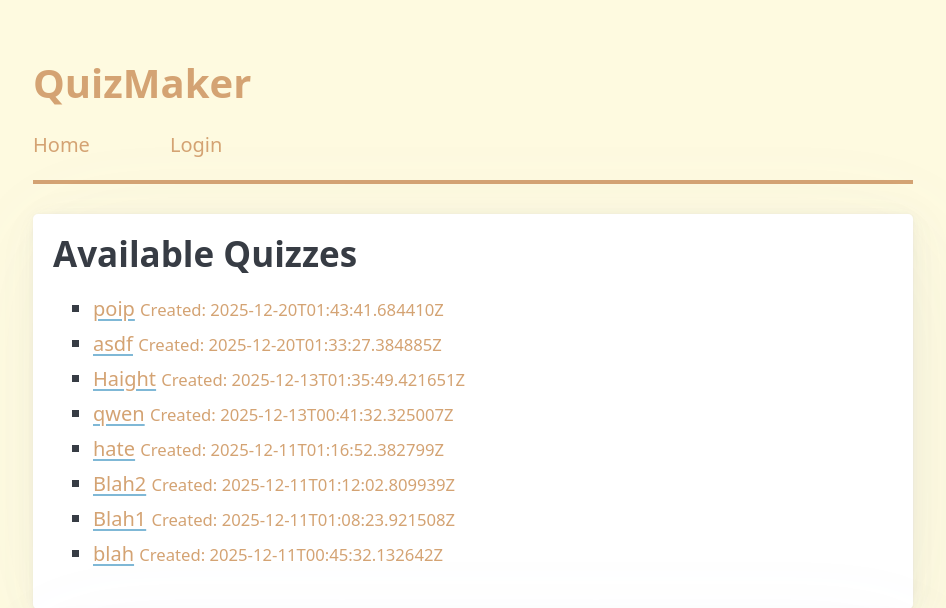
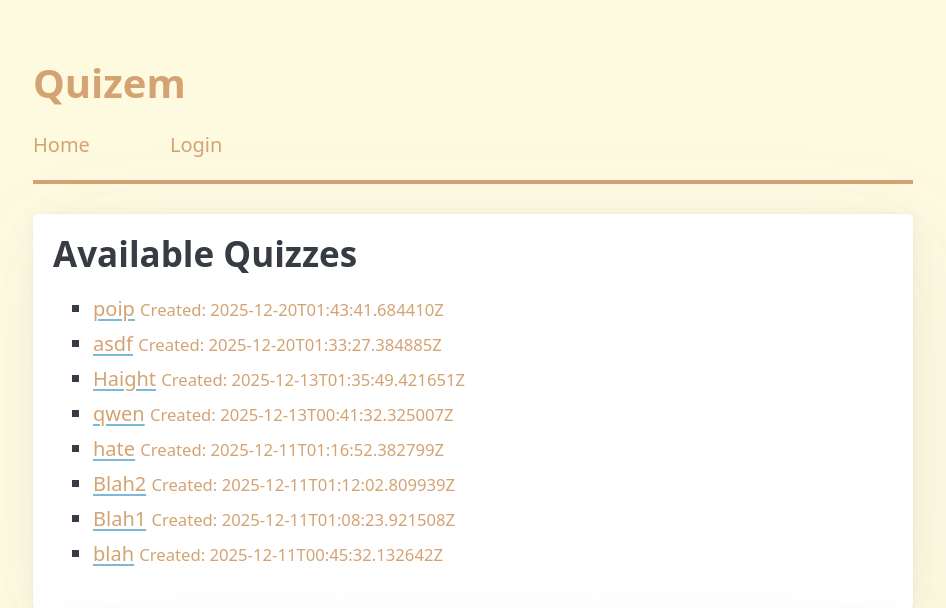
Before and after one commit to afalley/Quizem, a Flask app: page / in a window 1280 px wide. Shown: the top 608 px of the page, without its empty margins (167-1113 px from the left). Run offline with Flask 3, Linux system fonts and the light colour scheme; some libraries are stand-ins or nearby versions.

```diff
--- a/templates/base.html
+++ b/templates/base.html
@@ -58,7 +58,7 @@
 <body>
   <main>
     <header>
-      <h1>{{ title or 'QuizMaker' }}</h1>
+      <h1>{{ title or 'Quizem' }}</h1>
       <nav>
         <ul>
           <li><a href="{{ url_for('index') }}">Home</a></li>
```
Also changed, not shown: README.md.
